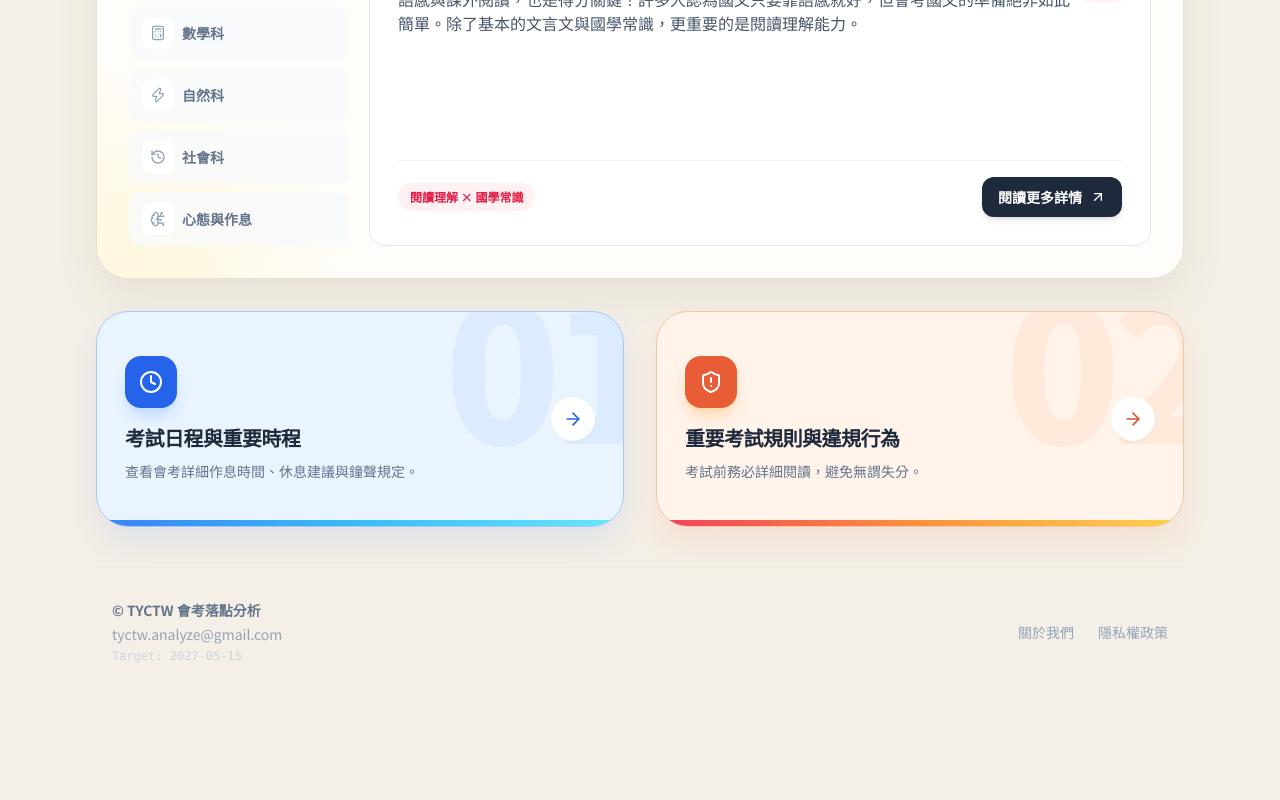
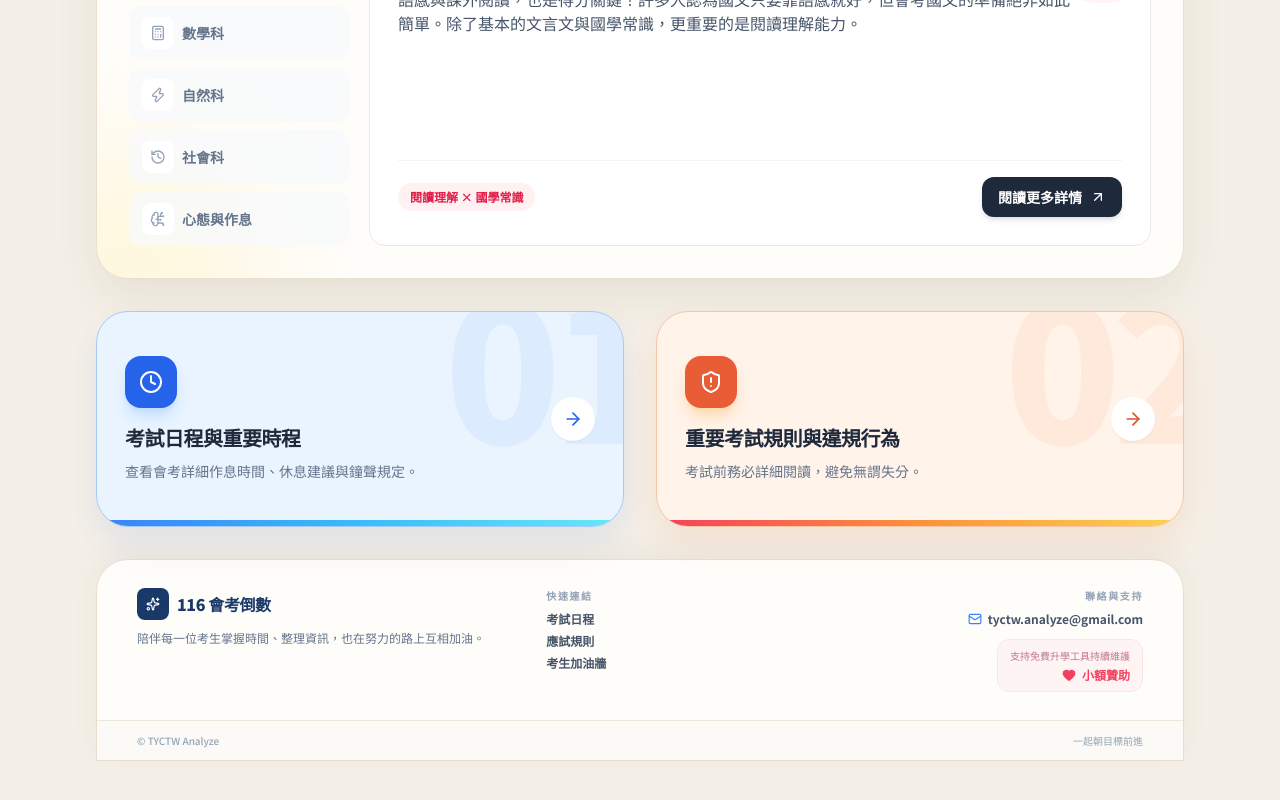
Before and after one commit to tyctw/clock, a React (Vite) app: page / in a window 1280 px wide. Shown: the part 1606-2406 px from the top of the page. Before the commit the page ends 2334 px from the top, so only its background shows below. Built offline with nearby package versions, Linux system fonts and the light colour scheme; no server answers; the database is empty.

Commit message:
Add files via upload

```diff
--- a/App.tsx
+++ b/App.tsx
@@ -2,6 +2,7 @@ import React, { useEffect } from 'react';
 import { Routes, Route, Link, Navigate, useLocation } from 'react-router-dom';
 import CountdownTimer from './components/CountdownTimer';
 import HeroV2 from './components/HeroV2';
+import SiteFooter from './components/SiteFooter';
 import CheerCard from './components/CheerCard';
 import SchedulePage from './components/SchedulePage';
 import SidebarMenu from './components/SidebarMenu';
@@ -233,7 +234,7 @@ const App: React.FC = () => {
           </Routes>
         </RouteErrorBoundary>
 
-        <footer className="mt-4 sm:mt-10 pt-4 sm:pt-8 mb-0 text-slate-400 text-sm w-full border-t border-slate-200/60">
+        <footer className="hidden">
           <div className="flex flex-col md:flex-row justify-between items-center gap-4 px-4">
             <div className="flex flex-col items-center md:items-start gap-1">
               <p className="font-semibold text-slate-500">© TYCTW 會考落點分析</p>
@@ -249,7 +250,11 @@ const App: React.FC = () => {
               <Link to="/privacy" className="hover:text-blue-600 transition-colors duration-300 font-medium">隱私權政策</Link>
             </div>
           </div>
+          <div className="mt-5 flex justify-center">
+            <a href="https://tyctw.github.io/spare/support/" target="_blank" rel="noopener noreferrer" className="rounded-full bg-rose-50 px-4 py-2 text-xs font-bold text-rose-500 transition-colors hover:bg-rose-100 hover:text-rose-600">小額贊助</a>
+          </div>
         </footer>
+        <SiteFooter />
       </main>
     </div>
   );
--- a/components/CheerWallPageV2.tsx
+++ b/components/CheerWallPageV2.tsx
@@ -74,7 +74,7 @@ export const CheerWallPageV2: React.FC = () => {
     <main className="mx-auto w-full max-w-6xl animate-fade-in px-4 pb-12">
       <Link to="/" className="mb-6 inline-flex items-center gap-2 rounded-full bg-white/70 px-4 py-2 text-sm font-bold text-slate-500 shadow-sm transition-colors hover:text-rose-600"><ArrowLeft className="h-4 w-4" />回到首頁</Link>
 
-      <section className="relative overflow-hidden rounded-[2.5rem] border border-[#efddea] bg-[#fffdfa] px-6 py-10 text-[#64384d] shadow-[0_22px_55px_rgba(141,77,105,0.12)] sm:px-10 sm:py-12">
+      <section className="relative overflow-hidden rounded-t-[2.5rem] border border-b-0 border-[#efddea] bg-[#fffdfa] px-6 py-10 text-[#64384d] sm:px-10 sm:py-12">
         <div className="absolute inset-0 opacity-50 [background-image:radial-gradient(#f1cdd5_1px,transparent_1px)] [background-size:18px_18px]" /><div className="absolute -right-16 -top-20 h-80 w-80 rounded-full bg-rose-200/70 blur-3xl" /><div className="absolute -bottom-24 left-1/3 h-64 w-64 rounded-full bg-amber-200/50 blur-3xl" />
         <div className="relative mx-auto max-w-5xl text-center sm:text-left">
           <span className="mx-auto mb-5 flex h-14 w-14 items-center justify-center rounded-2xl bg-gradient-to-br from-rose-100 to-amber-100 text-rose-500 shadow-sm ring-1 ring-rose-200 sm:mx-0"><MessageCircleHeart className="h-7 w-7" /></span>
@@ -88,7 +88,7 @@ export const CheerWallPageV2: React.FC = () => {
         </div>
       </section>
 
-      <section className="relative z-10 mx-auto mt-8 max-w-6xl rounded-[2rem] border border-[#efddea] bg-[#fffdfa] p-5 shadow-[0_16px_35px_rgba(68,32,84,0.12)] sm:mt-10 sm:p-7">
+      <section className="relative z-10 mx-auto max-w-6xl rounded-b-[2.5rem] border border-[#efddea] bg-[#fffdfa] p-5 shadow-[0_22px_55px_rgba(141,77,105,0.12)] sm:p-7">
         <div className="mb-4 flex items-center gap-3"><span className="flex h-10 w-10 items-center justify-center rounded-xl bg-rose-100 text-rose-600"><Heart className="h-5 w-5 fill-current" /></span><div><h2 className="font-black text-slate-800">留下一句祝福</h2><p className="text-xs font-medium text-slate-500">你的話，可能正好成為某人的力量。</p></div></div>
         <form onSubmit={startSubmit}>
           <textarea value={message} onChange={(event) => { setMessage(event.target.value); setError(''); }} maxLength={100} disabled={isSubmitting} placeholder="例如：穩穩寫完每一題，你一定可以！" className="min-h-[112px] w-full resize-none rounded-2xl border border-rose-100 bg-rose-50/40 px-4 py-3 text-slate-700 outline-none transition focus:border-rose-300 focus:ring-4 focus:ring-rose-100" />
--- a/components/SidebarMenu.tsx
+++ b/components/SidebarMenu.tsx
@@ -98,6 +98,15 @@ const SidebarMenu: React.FC = () => {
               <div className="flex items-center gap-3"><div className="w-2 h-2 rounded-full bg-[#fa6841]"></div><span className="font-bold tracking-wide text-sm">九年級模擬考時間表</span></div>
               <svg xmlns="http://www.w3.org/2000/svg" className="h-4 w-4 opacity-60" fill="none" viewBox="0 0 24 24" stroke="currentColor"><path strokeLinecap="round" strokeLinejoin="round" strokeWidth={2.5} d="M9 5l7 7-7 7" /></svg>
             </Link>
+            <a
+              href="https://tyctw.github.io/spare/support/"
+              target="_blank"
+              rel="noopener noreferrer"
+              className="group flex items-center justify-between p-4 rounded-2xl bg-rose-50 hover:bg-rose-100 border border-rose-100 text-rose-600 transition-all shadow-sm hover:shadow-md"
+            >
+              <div className="flex items-center gap-3"><div className="w-2 h-2 rounded-full bg-rose-400"></div><span className="font-bold tracking-wide text-sm">小額贊助</span></div>
+              <svg xmlns="http://www.w3.org/2000/svg" className="h-4 w-4 opacity-60" fill="none" viewBox="0 0 24 24" stroke="currentColor"><path strokeLinecap="round" strokeLinejoin="round" strokeWidth={2.5} d="M9 5l7 7-7 7" /></svg>
+            </a>
             {links.map((link) => (
               <a
                 key={link.name}
--- /dev/null
+++ b/components/SiteFooter.tsx
@@ -0,0 +1,16 @@
+import React from 'react';
+import { Heart, Mail, Sparkles } from 'lucide-react';
+import { Link } from 'react-router-dom';
+
+const SiteFooter: React.FC = () => (
+  <footer className="mt-8 overflow-hidden rounded-t-[2rem] border border-[#e8decd] bg-[#fffdfa] shadow-[0_-8px_28px_rgba(65,51,31,0.05)]">
+    <div className="grid grid-cols-2 gap-5 px-6 py-6 sm:px-10 md:grid-cols-[1.35fr_1fr_1fr] md:py-7">
+      <div className="col-span-2 md:col-span-1"><div className="mb-2 flex items-center gap-2 text-[#193968]"><span className="flex h-8 w-8 items-center justify-center rounded-lg bg-[#193968] text-white"><Sparkles className="h-3.5 w-3.5" /></span><span className="font-black tracking-tight">116 會考倒數</span></div><p className="max-w-sm text-xs font-medium leading-5 text-slate-500">陪伴每一位考生掌握時間、整理資訊，也在努力的路上互相加油。</p></div>
+      <div><h2 className="mb-2 text-[10px] font-black tracking-[0.16em] text-slate-400">快速連結</h2><div className="flex flex-col items-start gap-1.5 text-xs font-bold text-slate-600"><Link to="/schedule" className="transition hover:text-blue-600">考試日程</Link><Link to="/rules" className="transition hover:text-blue-600">應試規則</Link><Link to="/cheer-wall" className="transition hover:text-rose-500">考生加油牆</Link></div></div>
+      <div className="flex flex-col items-end text-right"><h2 className="mb-2 text-[10px] font-black tracking-[0.16em] text-slate-400">聯絡與支持</h2><a href="mailto:tyctw.analyze@gmail.com" className="mb-3 inline-flex items-center gap-1.5 text-xs font-bold text-slate-600 transition hover:text-blue-600"><Mail className="h-3.5 w-3.5 text-blue-500" />tyctw.analyze@gmail.com</a><a href="https://tyctw.github.io/spare/support/" target="_blank" rel="noopener noreferrer" className="group block rounded-xl border border-rose-100 bg-rose-50/70 px-3 py-2 transition hover:-translate-y-0.5 hover:bg-rose-100 hover:shadow-sm"><p className="mb-1 text-[10px] font-medium text-rose-900/55">支持免費升學工具持續維護</p><span className="ml-auto flex w-fit items-center gap-1.5 text-xs font-black text-rose-500 transition group-hover:text-rose-700"><Heart className="h-3.5 w-3.5 fill-current" />小額贊助</span></a></div>
+    </div>
+    <div className="flex flex-col gap-1 border-t border-[#eee5d9] bg-[#fcfaf6] px-6 py-3 text-center text-[10px] font-medium text-slate-400 sm:flex-row sm:items-center sm:justify-between sm:px-10"><span>© TYCTW Analyze</span><span>一起朝目標前進</span></div>
+  </footer>
+);
+
+export default SiteFooter;
```
